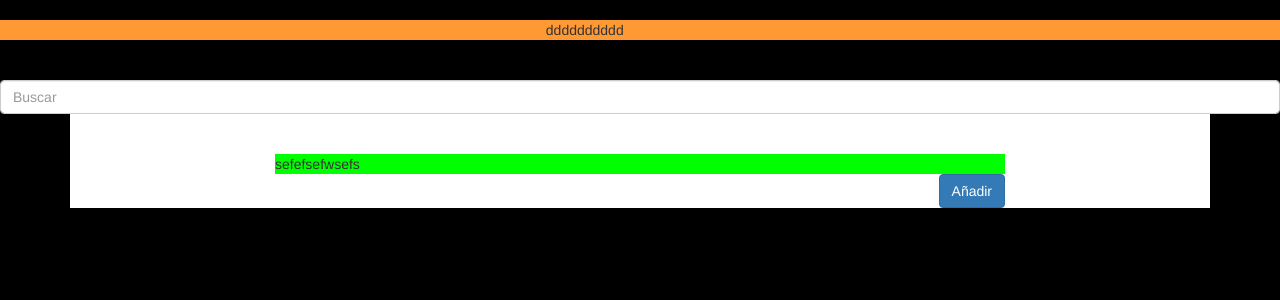
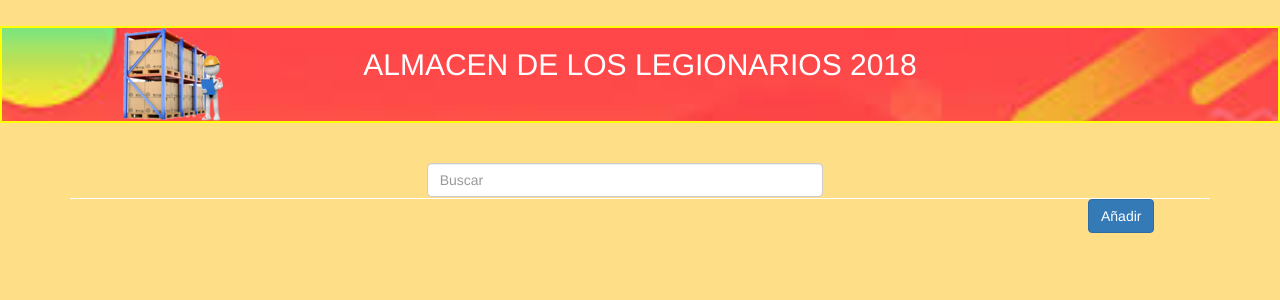
Before and after one commit to JunioRoma/PhpAlmacen, a PHP site: page /inicio.php in a window 1280 px wide. Shown: the top 300 px of the page. Run offline with PHP 8.4, Linux system fonts and the light colour scheme.

Commit message:
Mejorada la ventana inicio y el modal.

```diff
--- a/inicio.php
+++ b/inicio.php
@@ -7,37 +7,37 @@
         <link href="css/bootstrap.min.css" rel="stylesheet">
         <link href="css/bootstrap-responsive.min.css" rel="stylesheet">
     </head>
-    <body style="background-color: #000">
-        <div id="padre">
-            <br>
-            <div id="padresitoC" class="row" style="background-color: #ff9933">
-                <div class="col-5"></div>
-                <div class="col-6">dddddddddd</div>
+    <body style="background-color: #ffde88">
+        <div id="papa" >
+            <div id = "cabecera" class="row"  style="margin: 0 auto; margin-top: 2%; border: 2px solid yellow; background-image: url('img/banner.jpg');
+                 background-size: cover;">
+                <div class="col-1"></div>
+                <div class="col-2"><a href="index.php"><img src="img/iconoa_r.png"class="img-fluid"></a></div>
+                <div class="col-6" style="display: block">
+                    <h2 class="text-center" style="color: white">ALMACEN DE LOS LEGIONARIOS 2018</h2>
+                </div>
             </div>
         </div>
         <br>
         <br>
-        <div id="Buscador" class="row">
-            <div class="col-12">
+        <div id="buscapadre" class="row" style="width: 100%">
+            <div class="col-4"></div>
+            <div id="buscador" class="col-4">
                 <input class="typeahead form-control" type="text" placeholder="Buscar">
             </div>
+            <div class="col-5"></div>
         </div>
+
         <div class="container" id="Principal" style="clear: both; background-color: #ffffff">
-
-            <br>
-            <br>
             <div id="Contenido" class="row">
                 <div class="col-2"></div>
                 <div class="col-8">
-                    <div style="background-color: #00ff00">sefefsefwsefs</div>
-                    <button type="button" class="btn btn-primary" data-toggle="modal" data-target="#btnAnyadir" style="margin-left: 90.9%">
-                        Añadir
-                    </button>
+
                 </div>
                 <div class="col-2"></div>
             </div>
         </div>
-
+        <button type="button" class="btn btn-primary" data-toggle="modal" data-target="#btnAnyadir" style="margin-left: 85%">Añadir</button>
     </body>
 
     <link rel="stylesheet" href="https://maxcdn.bootstrapcdn.com/bootstrap/3.3.6/css/bootstrap.min.css">
@@ -59,8 +59,10 @@
                 <div class="modal-body">
                     <p>Nombre:</p>
                     <input type="text" class="form-control" id="recipient-name">
+                    <br>
                     <p>Numero de Serie:</p>
                     <input type="text" class="form-control" id="recipient-name">
+                    <br>
                     <p>Cantidad:</p>
                     <input type="text" class="form-control" id="recipient-name">
                 </div>
```
Also changed, not shown: img/iconoa_r.png (added).
